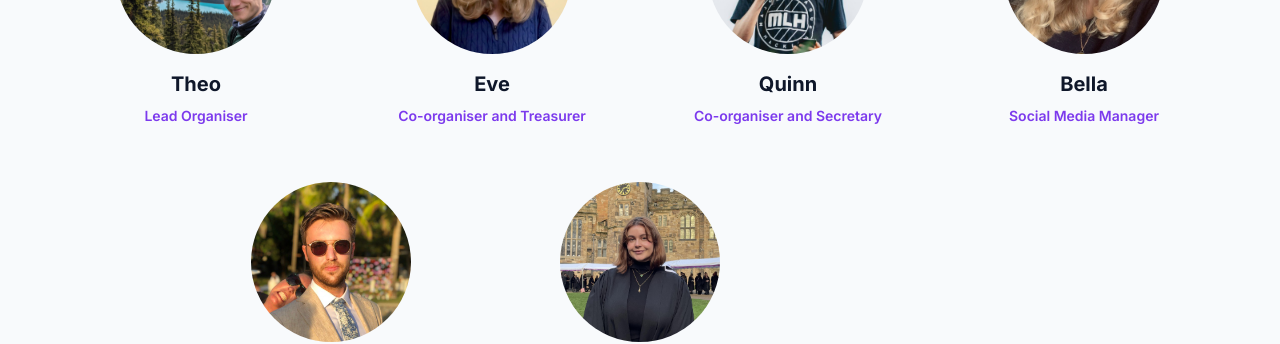
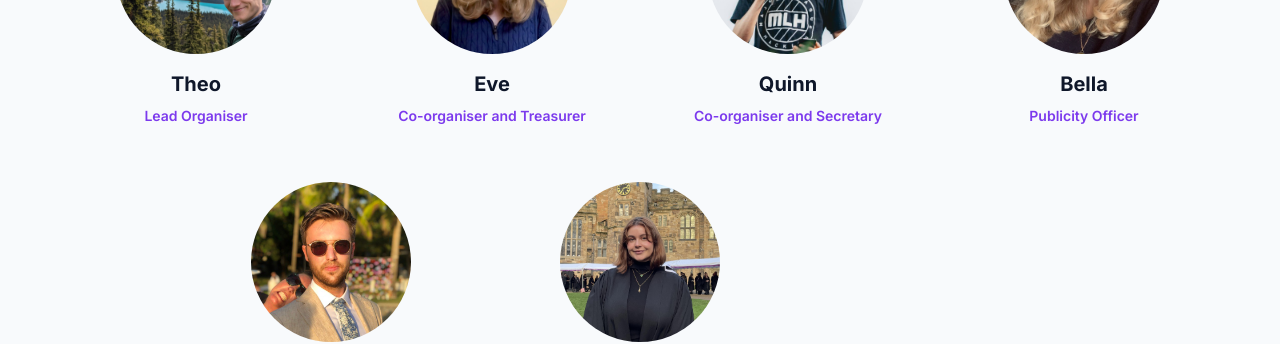
Before and after one commit to DurhamAISafety/durhamaisafety.github.io, a Jekyll site: the page built from pages/about-us.html, in a window 1280 px wide and 900 px high, scrolled down 957 px. Shown: the part 153-497 px from the top of the window. Built offline with Jekyll 4.4.1, drawn with Linux system fonts in a browser that asks for light colours; nearby versions of some CDN libraries.

Commit message:
bella pub officer

```diff
--- a/_data/team.yml
+++ b/_data/team.yml
@@ -15,7 +15,7 @@ members:
     photo: "./images/team/quinn.jpeg"
 
   - name: "Bella"
-    role: "Social Media Manager"
+    role: "Publicity Officer"
     photo: "./images/team/bella-pic.jpg"
 
   - name: "Patrick"
```
